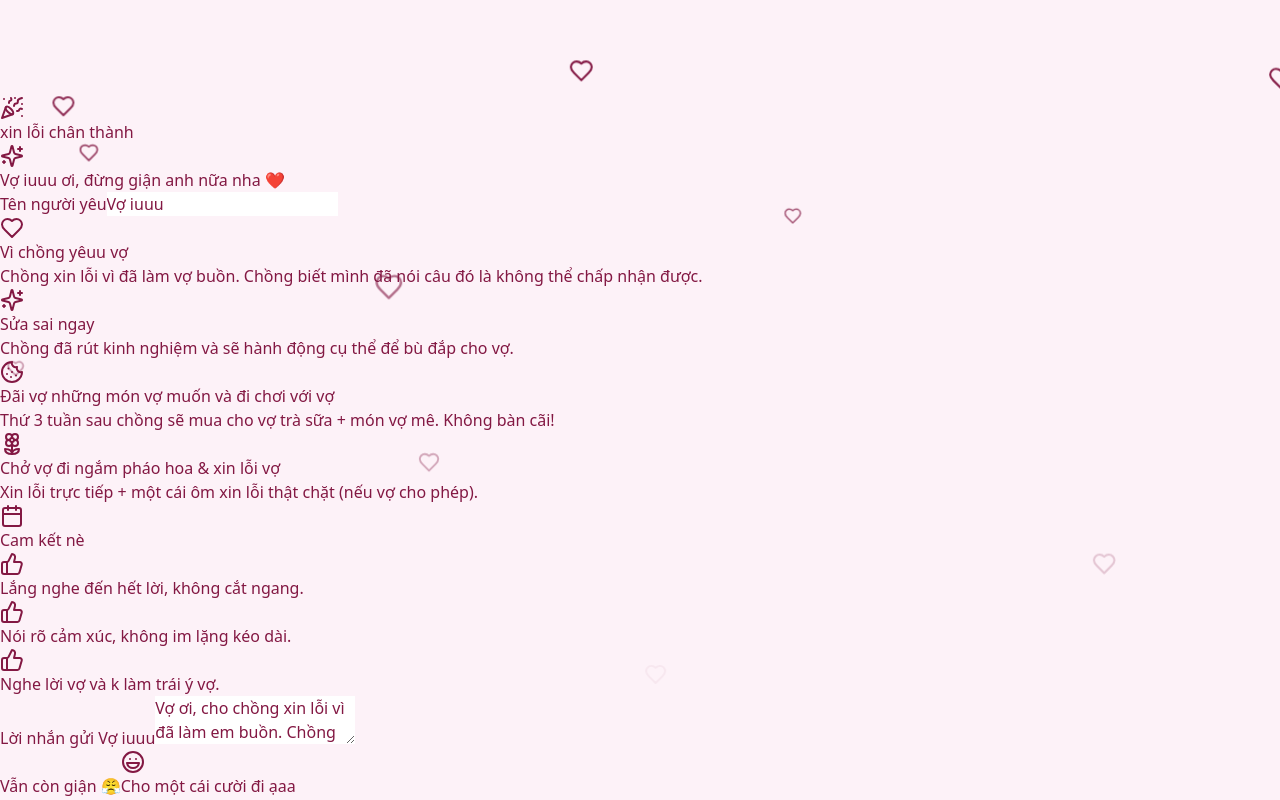
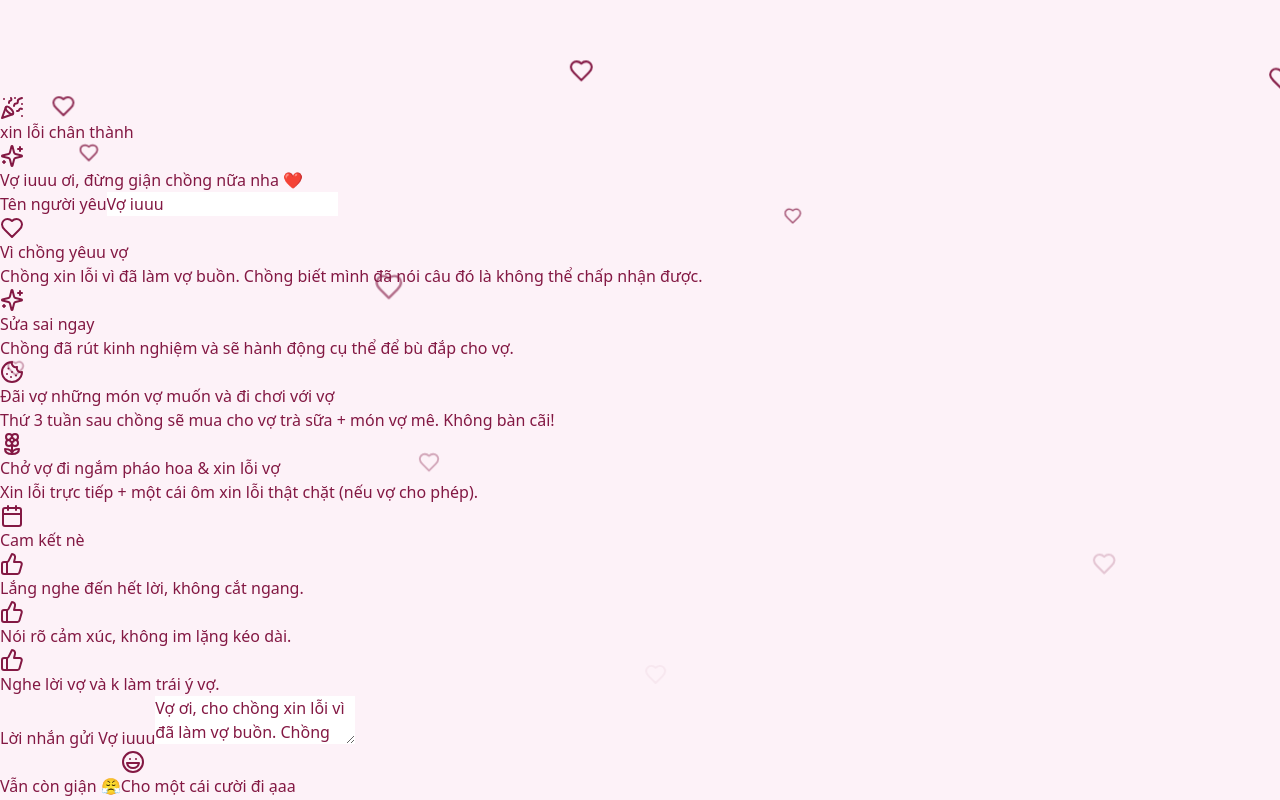
Before and after one commit to tritran17062005-byte/xinloivoiuuu, a React (Vite) app: page / in a window 1280 px wide. Shown: the part 134-934 px from the top of the page. Built offline with nearby package versions, Linux system fonts and the light colour scheme.

Commit message:
Update App.jsx

```diff
--- a/src/App.jsx
+++ b/src/App.jsx
@@ -142,7 +142,7 @@ function HeartRain() {
 export default function ApologyPage() {
   const [partnerName, setPartnerName] = useState(defaultPartnerName);
   const [message, setMessage] = useState(
-    "Vợ ơi, cho chồng xin lỗi vì đã làm em buồn. Chồng thương em nhiều lắm và muốn sửa sai ngay từ hôm nay. Cho chồng cơ hội được bù đắp nhé? 🥺❤️"
+    "Vợ ơi, cho chồng xin lỗi vì đã làm vợ buồn. Chồng thương vợ nhiều lắm và muốn sửa sai ngay từ hôm nay. Chồng hứa sẽ không vô tâm và nói hay làm những điều làm vợ tổn thương ạ. Cho chồng cơ hội được bù đắp nhé? 🥺❤️"
   );
   const [hoverDeny, setHoverDeny] = useState(false);
   const denyRef = useRef(null);
@@ -179,7 +179,7 @@ export default function ApologyPage() {
                 <Sparkles className="w-5 h-5" />
               </div>
               <CardTitle className="text-3xl md:text-4xl font-bold mt-2">
-                {partnerName} ơi, đừng giận anh nữa nha ❤️
+                {partnerName} ơi, đừng giận chồng nữa nha ❤️
               </CardTitle>
             </CardHeader>
 
```
